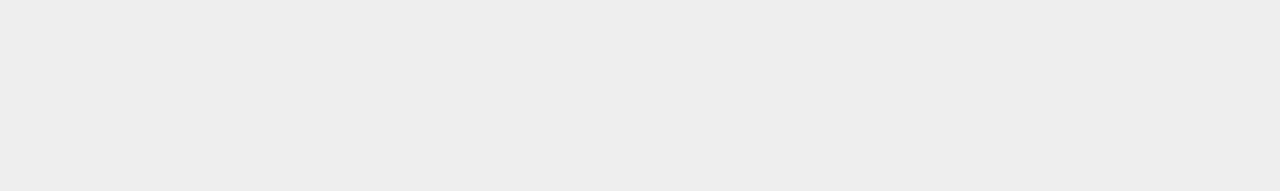
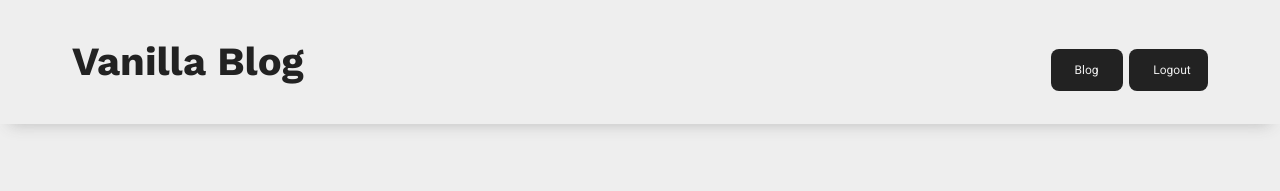
Before and after one commit to chaharshivam/JS-Blog-App, a plain HTML site: page homepage.html in a window 1280 px wide. Drawn offline with nearby package versions, Linux system fonts and the light colour scheme; a web font is replaced by a local one.

Commit message:
Update homepage

```diff
--- a/homepage.html
+++ b/homepage.html
@@ -17,10 +17,27 @@
     </head>
     <body>
         <!-- Header -->
-        <header></header>
+        <header class="header">
+            <div class="wrapper flex-between">
+                <a class="logo" href="homepage.html">
+                    <h1 class="logo-heading">Vanilla Blog</h1>
+                </a>
+                <div class="flex-between">
+                    <a href="blog.html" class="button header-button">Blog</a>
+                    <a id="logout" class="button header-button">
+                        Logout
+                    </a>
+                </div>
+            </div>
+        </header>
         <!-- Main -->
-        <main></main>
+        <main>
+            <section class="all-blogs wrapper">
+            </section>
+        </main>
         <!-- Footer -->
         <footer></footer>
+        <script src="./assets/scripts/homepage.js"></script>
+        <script src="./assets/scripts/logout.js"></script>
     </body>
 </html>
```
